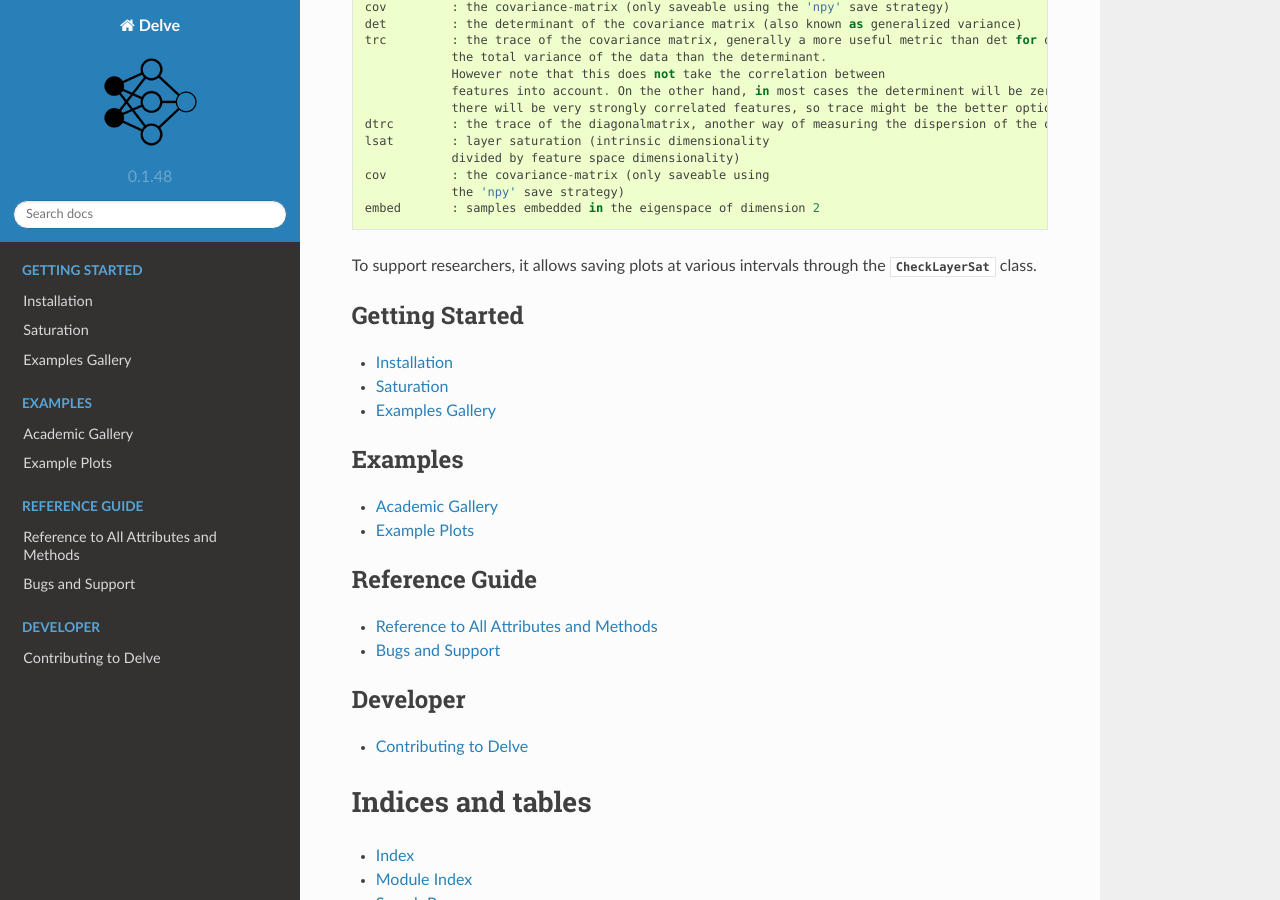
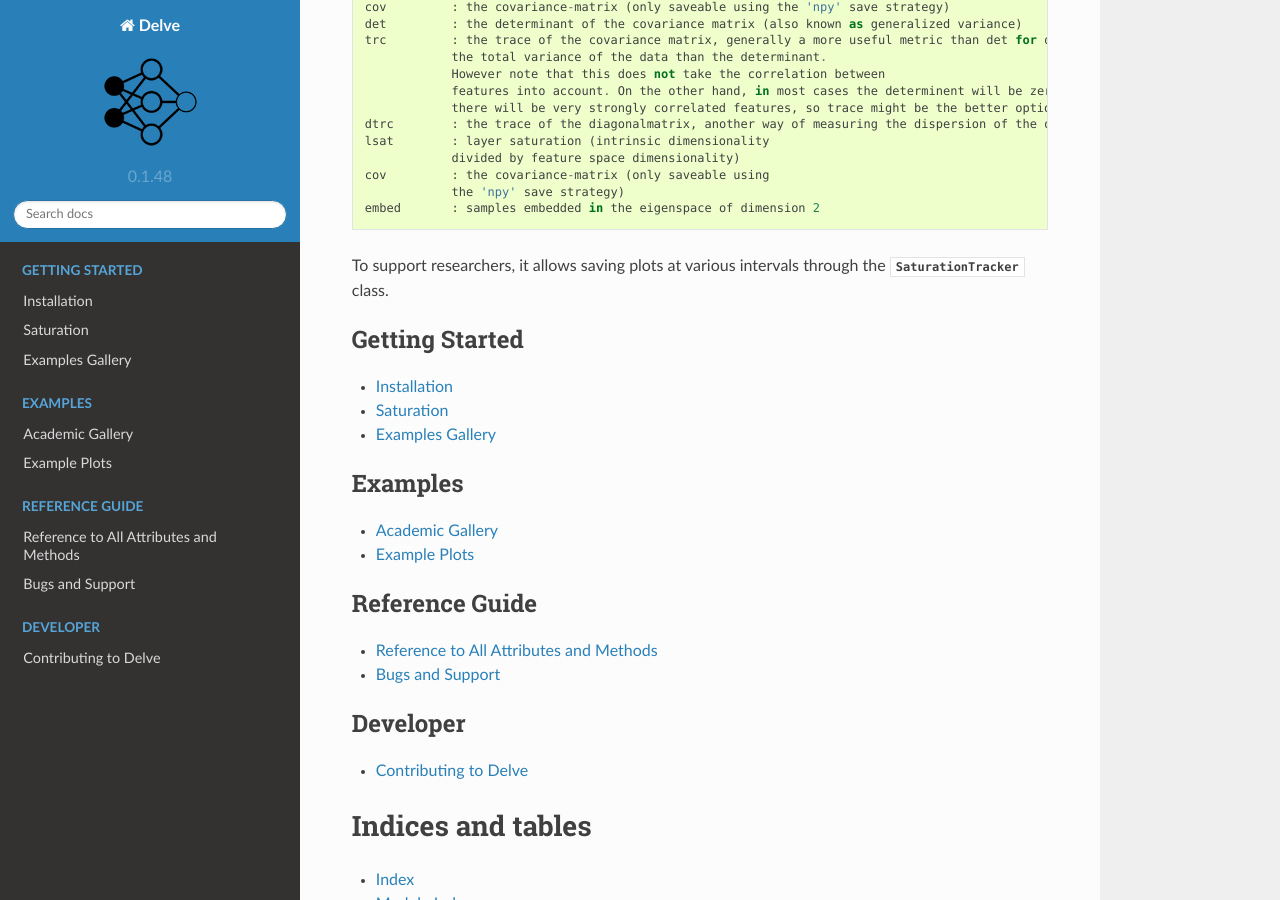
Before and after one commit to delve-team/delve, a Sphinx documentation site: the page built from docs/source/index.rst, in a window 1280 px wide and 900 px high, scrolled down 1188 px. Built offline with Sphinx 7.4.7 and the Read the Docs theme 2.0.0, drawn with Linux system fonts in a browser that asks for light colours.

Commit message:
Fix formatting

```diff
--- a/docs/source/gallery/extract-saturation.rst
+++ b/docs/source/gallery/extract-saturation.rst
@@ -32,7 +32,7 @@
     import torch
     from tqdm import trange
 
-    from delve import CheckLayerSat
+    from delve import SaturationTracker
 
 
     class TwoLayerNet(torch.nn.Module):
@@ -65,7 +65,7 @@
         x, y, model = x.to(device), y.to(device), model.to(device)
 
         layers = [model.linear1, model.linear2]
-        stats = CheckLayerSat('regression/h{}'.format(h), save_to="plotcsv", modules=layers, device=device, stats=["lsat", "lsat_eval"])
+        stats = SaturationTracker('regression/h{}'.format(h), save_to="plotcsv", modules=layers, device=device, stats=["lsat", "lsat_eval"])
 
         loss_fn = torch.nn.MSELoss(reduction='sum')
         optimizer = torch.optim.SGD(model.parameters(), lr=1e-4, momentum=0.9)
--- a/docs/source/index.rst
+++ b/docs/source/index.rst
@@ -70,7 +70,7 @@ Several statistics are supported:
    embed       : samples embedded in the eigenspace of dimension 2
 
 
-To support researchers, it allows saving plots at various intervals through the :class:`~delve.torchcallback.CheckLayerSat` class.
+To support researchers, it allows saving plots at various intervals through the :class:`~delve.torchcallback.SaturationTracker` class.
 
 
 .. toctree::
--- a/docs/source/install.rst
+++ b/docs/source/install.rst
@@ -31,10 +31,10 @@ Installation with pip should also include all dependencies, but a complete list
 Usage
 -----
 
-Instantiate the :class:`~delve.torchcallback.CheckLayerSat` class where you define your PyTorch training loop, as in the example::
+Instantiate the :class:`~delve.torchcallback.SaturationTracker` class where you define your PyTorch training loop, as in the example::
 
    from torch import nn
-   from delve import CheckLayerSat
+   from delve import SaturationTracker
 
    ...
 
@@ -45,7 +45,7 @@ Instantiate the :class:`~delve.torchcallback.CheckLayerSat` class where you defi
 
 
    layers = [model.conv1, model.linear1]
-   stats = CheckLayerSat('regression/h{}'.format(h),
+   stats = SaturationTracker('regression/h{}'.format(h),
       save_to="plotcsv",
       modules=layers,
       stats=["lsat"]
--- a/docs/source/reference/delve.CheckLayerSat.rst
+++ b/docs/source/reference/delve.CheckLayerSat.rst
@@ -1,6 +1,6 @@
-delve.CheckLayerSat
+delve.SaturationTracker
 ===================
 
 .. currentmodule:: delve
 
-.. autoclass:: CheckLayerSat
+.. autoclass:: SaturationTracker
```
Also changed, not shown: docs/source/reference.rst (+4 -5 lines), docs/source/gallery/extract-saturation.ipynb, 2 other files.
